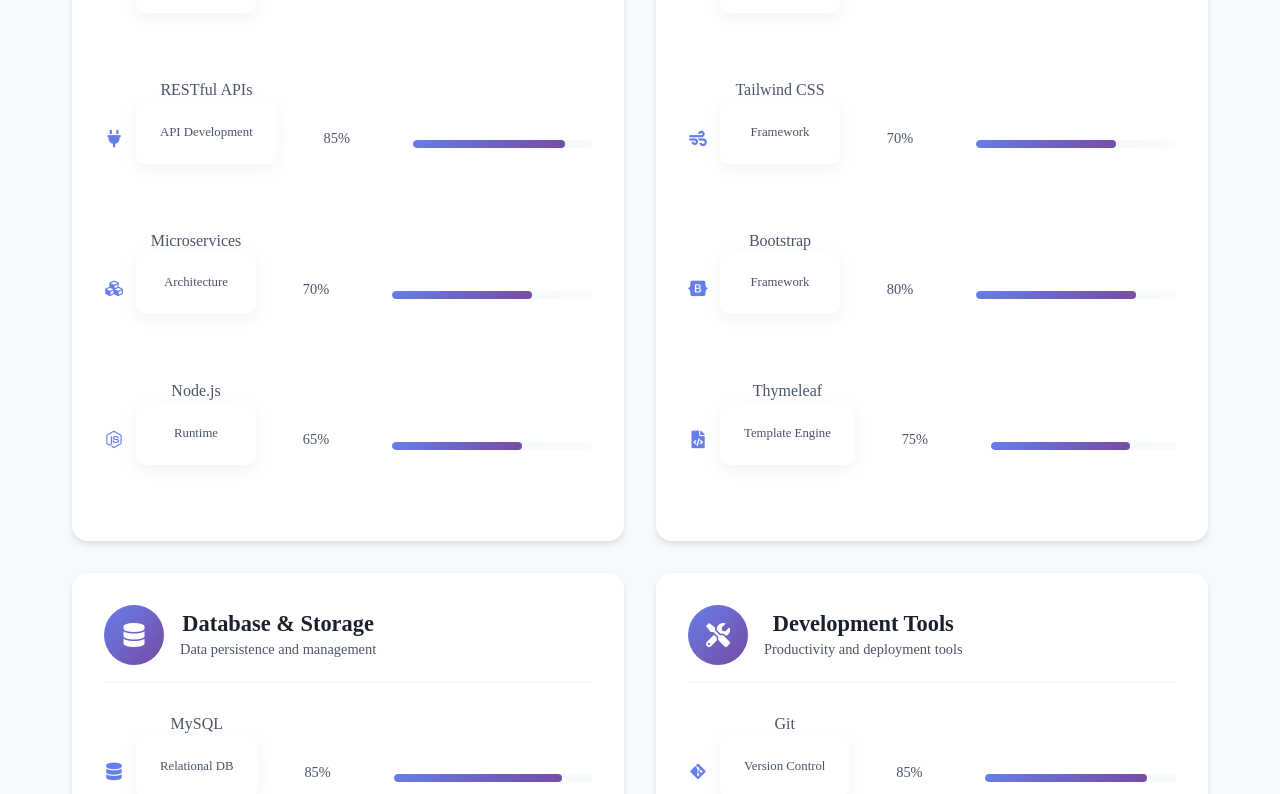
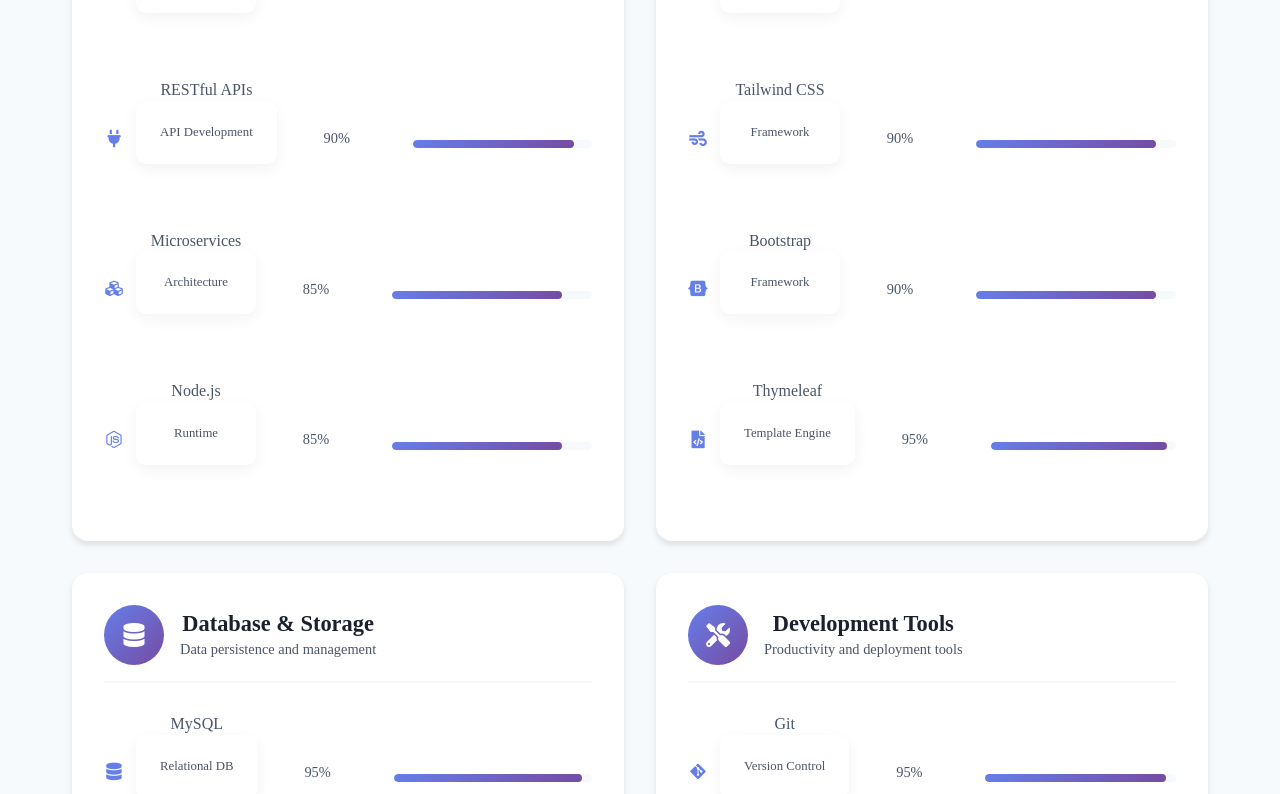
Before and after one commit to ALOKKUMARSAW/My-Portfolio, a React (Vite) app: page / in a window 1280 px wide. Shown: the part 5226-6020 px from the top of the page. Built offline with nearby package versions, Linux system fonts and the light colour scheme.

Commit message:
Add New Project "Ai Interview Platform"

```diff
--- a/src/components/sections/Projects.jsx
+++ b/src/components/sections/Projects.jsx
@@ -4,6 +4,26 @@
 
 const Projects = () => {
   const projects = [
+    {
+      title: "AI Interview Platform",
+      description: "An AI-powered interview preparation platform that allows users to upload their resumes and take role-based mock interviews. The system analyzes resume skills, generates personalized technical and HR interview questions using AI, evaluates responses, provides instant feedback, and tracks interview performance to help candidates improve their job readiness.",
+      technologies: [
+    "Java",
+    "Spring Boot",
+    "Spring Security (JWT)",
+    "REST APIs",
+    "Spring Data JPA (Hibernate)",
+    "MySQL",
+    "React.js",
+    "OpenAI API / Gemini API",
+    "JavaMailSender",
+    "Git"
+  ],
+      image: "Ai Interview Platform.png",
+      github: "https://github.com/ALOKKUMARSAW/ai-interview-platform",
+      live: "",
+      featured: true
+    },
     {
       title: "Job Portal and Management System",
       description: "Job Portal and Management System is a full-stack web application that connects job seekers and administrators. Users can register/login, browse and apply for jobs, while admins manage job postings and applications. The system sends email notifications to users upon successful job application submission.",
--- a/src/components/sections/Skills.jsx
+++ b/src/components/sections/Skills.jsx
@@ -8,58 +8,58 @@
   const skillsData = {
     backend: [
       { name: "Java", level: 90, category: "Programming Language", icon: "fab fa-java" },
-      { name: "Spring Boot", level: 85, category: "Framework", icon: "fas fa-leaf" },
-      { name: "Spring MVC", level: 80, category: "Framework", icon: "fas fa-spring" },
-      { name: "Hibernate", level: 75, category: "ORM", icon: "fas fa-database" },
-      { name: "JPA", level: 75, category: "ORM", icon: "fas fa-layer-group" },
-      { name: "RESTful APIs", level: 85, category: "API Development", icon: "fas fa-plug" },
-      { name: "Microservices", level: 70, category: "Architecture", icon: "fas fa-cubes" },
-      { name: "Node.js", level: 65, category: "Runtime", icon: "fab fa-node-js" }
+      { name: "Spring Boot", level: 90, category: "Framework", icon: "fas fa-leaf" },
+      { name: "Spring MVC", level: 90, category: "Framework", icon: "fas fa-spring" },
+      { name: "Hibernate", level: 85, category: "ORM", icon: "fas fa-database" },
+      { name: "JPA", level: 85, category: "ORM", icon: "fas fa-layer-group" },
+      { name: "RESTful APIs", level: 90, category: "API Development", icon: "fas fa-plug" },
+      { name: "Microservices", level: 85, category: "Architecture", icon: "fas fa-cubes" },
+      { name: "Node.js", level: 85, category: "Runtime", icon: "fab fa-node-js" }
     ],
     frontend: [
-      { name: "React", level: 75, category: "Framework", icon: "fab fa-react" },
-      { name: "JavaScript", level: 80, category: "Language", icon: "fab fa-js" },
-      { name: "TypeScript", level: 60, category: "Language", icon: "fas fa-code" },
+      { name: "React", level: 85, category: "Framework", icon: "fab fa-react" },
+      { name: "JavaScript", level: 85, category: "Language", icon: "fab fa-js" },
+      { name: "TypeScript", level: 85, category: "Language", icon: "fas fa-code" },
       { name: "HTML5", level: 95, category: "Markup", icon: "fab fa-html5" },
-      { name: "CSS3", level: 85, category: "Styling", icon: "fab fa-css3-alt" },
-      { name: "Tailwind CSS", level: 70, category: "Framework", icon: "fas fa-wind" },
-      { name: "Bootstrap", level: 80, category: "Framework", icon: "fab fa-bootstrap" },
-      { name: "Thymeleaf", level: 75, category: "Template Engine", icon: "fas fa-file-code" }
+      { name: "CSS3", level: 90, category: "Styling", icon: "fab fa-css3-alt" },
+      { name: "Tailwind CSS", level: 90, category: "Framework", icon: "fas fa-wind" },
+      { name: "Bootstrap", level: 90, category: "Framework", icon: "fab fa-bootstrap" },
+      { name: "Thymeleaf", level: 95, category: "Template Engine", icon: "fas fa-file-code" }
     ],
     database: [
-      { name: "MySQL", level: 85, category: "Relational DB", icon: "fas fa-database" },
-      { name: "PostgreSQL", level: 70, category: "Relational DB", icon: "fas fa-table" },
-      { name: "MongoDB", level: 75, category: "NoSQL DB", icon: "fas fa-leaf" },
-      { name: "Redis", level: 65, category: "Cache DB", icon: "fas fa-memory" },
-      { name: "H2 Database", level: 70, category: "In-Memory DB", icon: "fas fa-bolt" }
+      { name: "MySQL", level: 95, category: "Relational DB", icon: "fas fa-database" },
+      { name: "PostgreSQL", level: 90, category: "Relational DB", icon: "fas fa-table" },
+      { name: "MongoDB", level: 95, category: "NoSQL DB", icon: "fas fa-leaf" },
+      { name: "Redis", level: 90, category: "Cache DB", icon: "fas fa-memory" },
+      { name: "H2 Database", level: 100, category: "In-Memory DB", icon: "fas fa-bolt" }
     ],
     tools: [
-      { name: "Git", level: 85, category: "Version Control", icon: "fab fa-git-alt" },
-      { name: "Docker", level: 75, category: "Containerization", icon: "fab fa-docker" },
-      { name: "Maven", level: 80, category: "Build Tool", icon: "fas fa-cube" },
-      { name: "Gradle", level: 70, category: "Build Tool", icon: "fas fa-tools" },
-      { name: "Postman", level: 85, category: "API Testing", icon: "fas fa-paper-plane" },
-      { name: "Jenkins", level: 65, category: "CI/CD", icon: "fas fa-infinity" },
-      { name: "AWS", level: 60, category: "Cloud Platform", icon: "fab fa-aws" },
-      { name: "Linux", level: 70, category: "Operating System", icon: "fab fa-linux" }
+      { name: "Git", level: 95, category: "Version Control", icon: "fab fa-git-alt" },
+      { name: "Docker", level: 90, category: "Containerization", icon: "fab fa-docker" },
+      { name: "Maven", level: 95, category: "Build Tool", icon: "fas fa-cube" },
+      { name: "Gradle", level: 90, category: "Build Tool", icon: "fas fa-tools" },
+      { name: "Postman", level: 95, category: "API Testing", icon: "fas fa-paper-plane" },
+      { name: "Jenkins", level: 85, category: "CI/CD", icon: "fas fa-infinity" },
+      { name: "AWS", level: 85, category: "Cloud Platform", icon: "fab fa-aws" },
+      { name: "Linux", level: 85, category: "Operating System", icon: "fab fa-linux" }
     ],
     concepts: [
       { name: "OOP Principles", level: 90, category: "Programming", icon: "fas fa-shapes" },
-      { name: "Design Patterns", level: 75, category: "Architecture", icon: "fas fa-puzzle-piece" },
-      { name: "Agile/Scrum", level: 80, category: "Methodology", icon: "fas fa-users" },
-      { name: "Test-Driven Development", level: 70, category: "Methodology", icon: "fas fa-vial" },
-      { name: "Code Review", level: 85, category: "Process", icon: "fas fa-search" },
-      { name: "Performance Optimization", level: 75, category: "Engineering", icon: "fas fa-tachometer-alt" }
+      { name: "Design Patterns", level: 85, category: "Architecture", icon: "fas fa-puzzle-piece" },
+      { name: "Agile/Scrum", level: 85, category: "Methodology", icon: "fas fa-users" },
+      { name: "Test-Driven Development", level: 85, category: "Methodology", icon: "fas fa-vial" },
+      { name: "Code Review", level: 90, category: "Process", icon: "fas fa-search" },
+      { name: "Performance Optimization", level: 90, category: "Engineering", icon: "fas fa-tachometer-alt" }
     ],
     ai: [
-      { name: "API Integration", level: 85, category: "Development", icon: "fas fa-plug" },
-      { name: "AI Integration", level: 70, category: "Artificial Intelligence", icon: "fas fa-brain" },
-      { name: "Gen AI", level: 65, category: "Generative AI", icon: "fas fa-robot" },
-      { name: "OpenAI APIs", level: 70, category: "AI Services", icon: "fas fa-cloud" },
-      { name: "Prompt Engineering", level: 75, category: "AI Development", icon: "fas fa-comment-dots" },
-      { name: "Machine Learning", level: 60, category: "AI/ML", icon: "fas fa-chart-line" },
-      { name: "NLP Integration", level: 65, category: "AI Processing", icon: "fas fa-language" },
-      { name: "ChatGPT Integration", level: 75, category: "AI Services", icon: "fas fa-comments" }
+      { name: "API Integration", level: 95, category: "Development", icon: "fas fa-plug" },
+      { name: "AI Integration", level: 90, category: "Artificial Intelligence", icon: "fas fa-brain" },
+      { name: "Gen AI", level: 90, category: "Generative AI", icon: "fas fa-robot" },
+      { name: "OpenAI APIs", level: 95, category: "AI Services", icon: "fas fa-cloud" },
+      { name: "Prompt Engineering", level: 95, category: "AI Development", icon: "fas fa-comment-dots" },
+      { name: "Machine Learning", level: 90, category: "AI/ML", icon: "fas fa-chart-line" },
+      { name: "NLP Integration", level: 85, category: "AI Processing", icon: "fas fa-language" },
+      { name: "ChatGPT Integration", level: 95, category: "AI Services", icon: "fas fa-comments" }
     ]
   };
 
@@ -230,11 +230,11 @@
         <div className="skills-summary">
           <div className="summary-stats">
             <div className="stat-item">
-              <div className="stat-number">20+</div>
+              <div className="stat-number">50+</div>
               <div className="stat-label">Technologies</div>
             </div>
             <div className="stat-item">
-              <div className="stat-number">15+</div>
+              <div className="stat-number">35+</div>
               <div className="stat-label">Projects Completed</div>
             </div>
             <div className="stat-item">
--- a/src/components/sections/Statistics.jsx
+++ b/src/components/sections/Statistics.jsx
@@ -8,11 +8,11 @@
         <h2 className="section-title">Statistics</h2>
         <div className="statistics-grid">
           <div className="stat-card">
-            <h3 className="stat-number">15+</h3>
+            <h3 className="stat-number">25+</h3>
             <p className="stat-label">Projects Completed</p>
           </div>
           <div className="stat-card">
-            <h3 className="stat-number">20+</h3>
+            <h3 className="stat-number">50+</h3>
             <p className="stat-label">Technologies</p>
           </div>
           <div className="stat-card">
```
Also changed, not shown: 1 other file (tests, documents, lock files or other folders).
